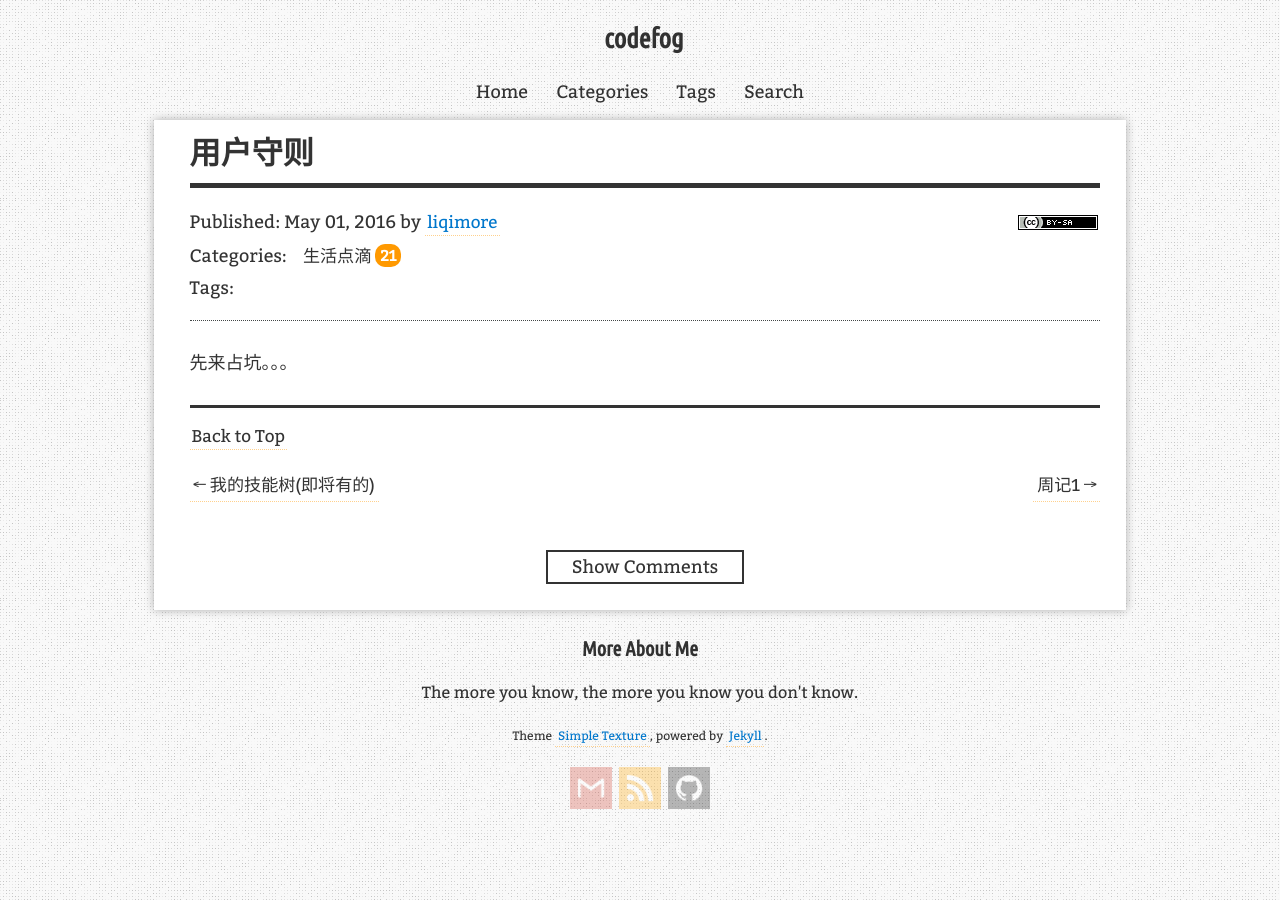
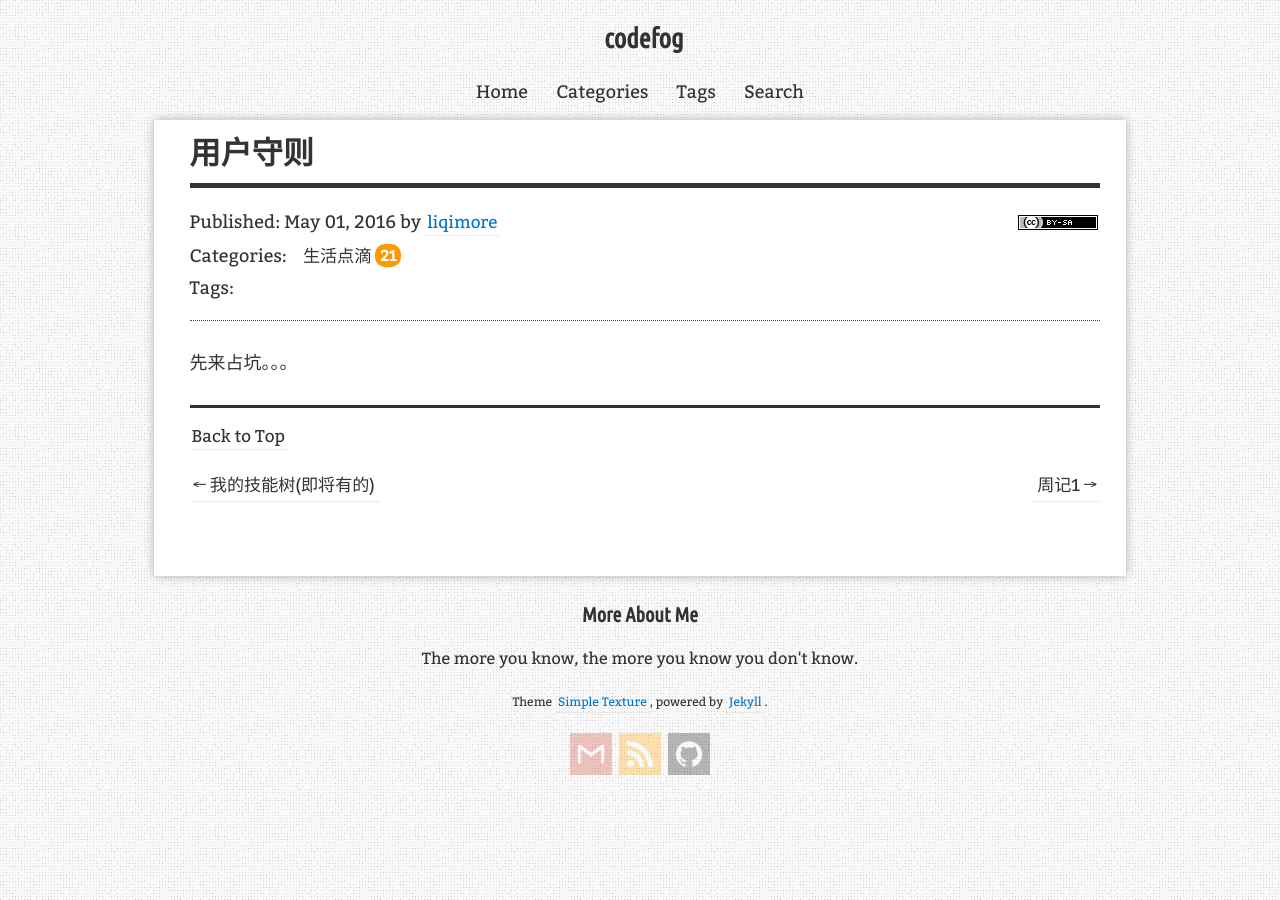
Before and after one commit to liqimore/note, a Jekyll site: the page built from _posts/old_post/2016-05-01-free-wp-user-terms.md, in a window 1280 px wide. Built offline with Jekyll 4.4.1, drawn with Linux system fonts in a browser that asks for light colours; nearby versions of some CDN libraries; comment, search, counter and statistics services are not loaded.

Commit message:
Update post.html

```diff
--- a/_layouts/post.html
+++ b/_layouts/post.html
@@ -83,7 +83,7 @@ layout: blog
                 {% if site.disqus.shortname and page.comments != false %}
                     {% include common/disqus.html %}
                     <div class="comments">
-                        <button class="center-block show-hidden" title="{{ site.data.i18n[site.lang].show_comments }}" data-disqus-url="{{ page.url | absolute_url }}">{{ site.data.i18n[site.lang].show_comments }}</button>
+<!--                         <button class="center-block show-hidden" title="{{ site.data.i18n[site.lang].show_comments }}" data-disqus-url="{{ page.url | absolute_url }}">{{ site.data.i18n[site.lang].show_comments }}</button> -->
                         <div id="disqus_thread"></div>
                     </div>
                 {% endif %}
```
